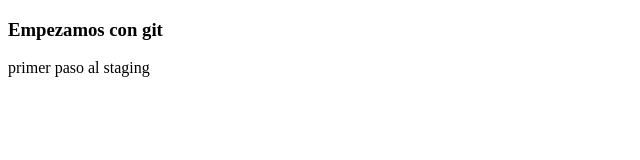
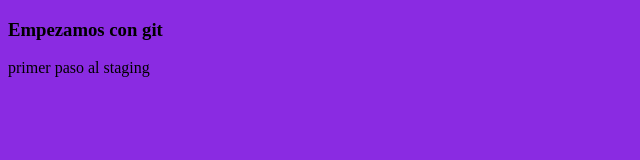
Before and after one commit to MarcelaBerzoni/Prueba-git, a plain HTML site: page index.html in a window 1280 px wide. Shown: the whole page, without its empty margins (0-640 px from the left). Drawn offline with Linux system fonts and the light colour scheme.

Commit message:
Agregado estilo css

```diff
--- /dev/null
+++ b/css/estilos.css
@@ -0,0 +1,8 @@
+body {
+    background-color: blueviolet;
+
+}
+
+h3 {
+    text-decoration:solid 1px rgb(181, 148, 105);
+}
--- a/index.html
+++ b/index.html
@@ -3,6 +3,7 @@
 <head>
     <meta charset="UTF-8">
     <meta name="viewport" content="width=device-width, initial-scale=1.0">
+    <link rel="stylesheet" href="css/estilos.css">
     <title>practicamos git</title>
 </head>
 <body>
```
